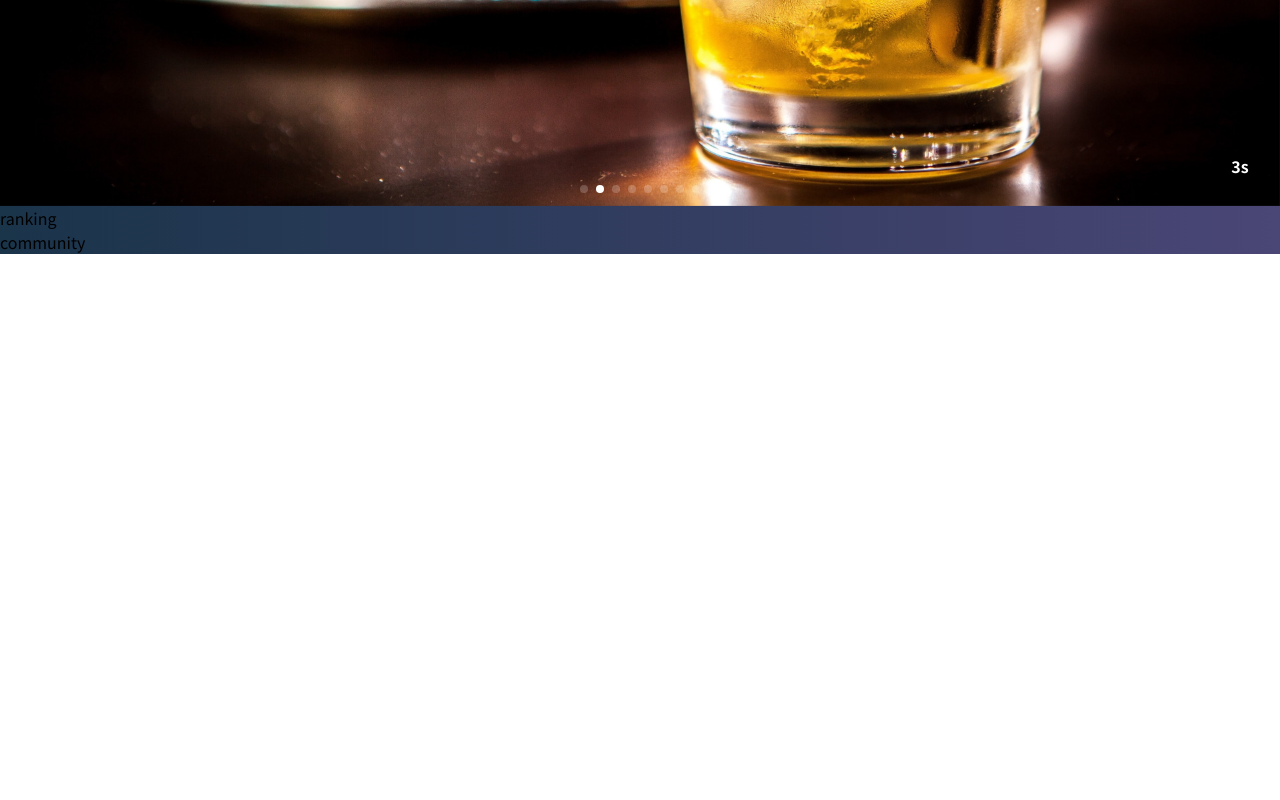
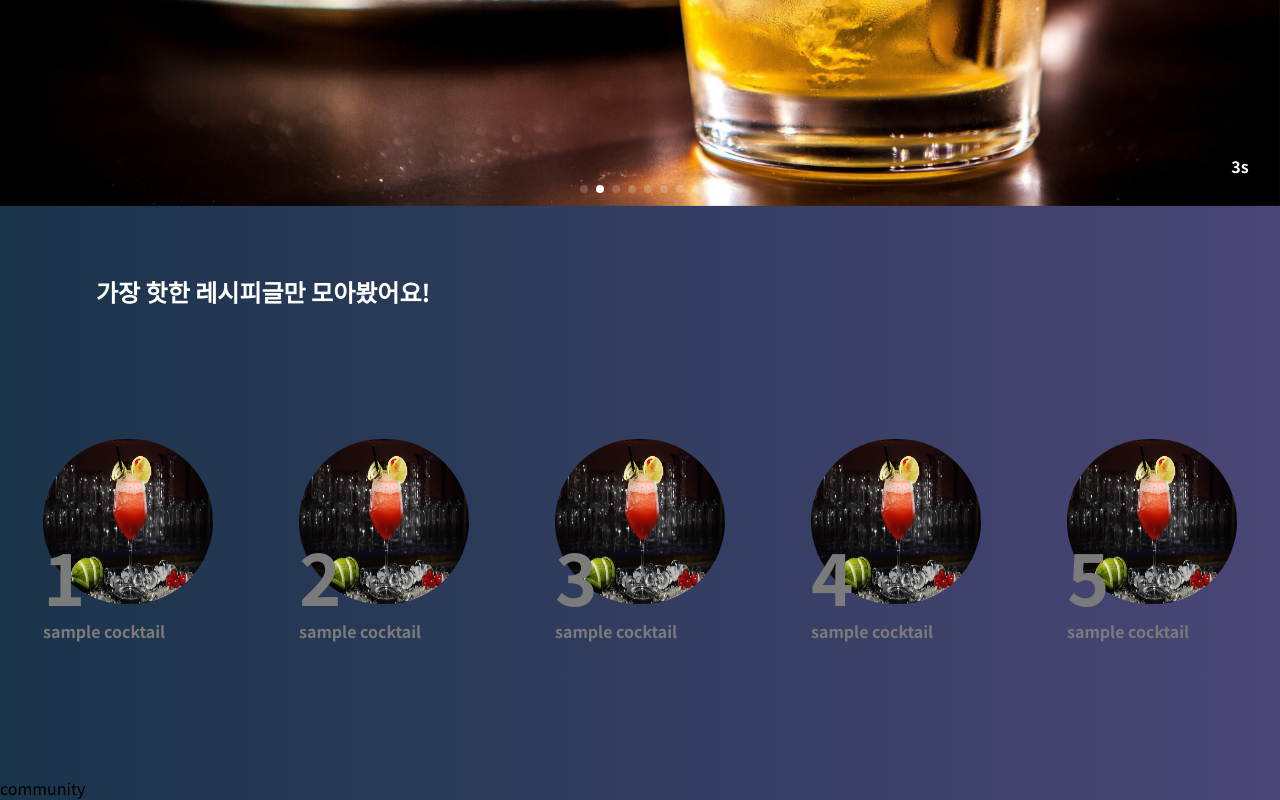
Before and after one commit to codestates-seb/seb44_main_002, a React (Create React App) app in the folder client/: page / in a window 1280 px wide. Shown: the part 594-1394 px from the top of the page. Before the commit the page ends 848 px from the top, so only its background shows below. Built offline with nearby package versions, Linux system fonts and the light colour scheme.

Commit message:
feat : 별점 1~5위 칵테일 더미데이터로 작업완료

```diff
--- /dev/null
+++ b/client/src/components/Ranking/Ranking.js
@@ -0,0 +1,85 @@
+import { useState } from 'react';
+import { useNavigate } from 'react-router-dom';
+
+import tw from 'tailwind-styled-components';
+
+const dummyData = [
+  {
+    cocktailId: 1,
+    name: 'sample cocktail',
+    imageUrl: 'images/슬라이더샘플.jpg',
+    isBookmarked: true,
+  },
+  {
+    cocktailId: 2,
+    name: 'sample cocktail',
+    imageUrl: 'images/슬라이더샘플.jpg',
+    isBookmarked: true,
+  },
+  {
+    cocktailId: 3,
+    name: 'sample cocktail',
+    imageUrl: 'images/슬라이더샘플.jpg',
+    isBookmarked: true,
+  },
+  {
+    cocktailId: 4,
+    name: 'sample cocktail',
+    imageUrl: 'images/슬라이더샘플.jpg',
+    isBookmarked: true,
+  },
+  {
+    cocktailId: 5,
+    name: 'sample cocktail',
+    imageUrl: 'images/슬라이더샘플.jpg',
+    isBookmarked: true,
+  },
+];
+
+export default function Ranking() {
+  const navigate = useNavigate();
+
+  const [hoveredIndex, setHoveredIndex] = useState(null);
+
+  const handleMouseOver = (index) => {
+    setHoveredIndex(index);
+  };
+
+  const handleMouseOut = () => {
+    setHoveredIndex(null);
+  };
+
+  return (
+    <Container>
+      <Title>가장 핫한 레시피글만 모아봤어요!</Title>
+      <ItemContainer>
+        {dummyData.map((item, index) => (
+          <Item
+            key={item.cocktailId}
+            onMouseOver={() => handleMouseOver(index)}
+            onMouseOut={handleMouseOut}
+            isHovering={hoveredIndex === index}
+            onClick={() => navigate(`/detail/${item.cocktailId}`)}
+          >
+            <ImageContainer>
+              <Image src={item.imageUrl} alt="sample" />
+              <RankingNumber>{index + 1}</RankingNumber>
+            </ImageContainer>
+            <ItemText>{item.name}</ItemText>
+          </Item>
+        ))}
+      </ItemContainer>
+    </Container>
+  );
+}
+
+const Container = tw.div`flex flex-col text-white h-[500px] mt-[70px] w-screen max-[884px]:h-full`;
+const Title = tw.div`flex flex-[1] font-bold text-2xl ml-24 max-[884px]:justify-center max-[884px]:ml-0 max-[884px]:mb-10`;
+const ItemContainer = tw.div`flex flex-[10] justify-around items-center max-[884px]:flex-col max-[884px]:w-full`;
+const Item = tw.div`flex flex-col w-[170px] max-[884px]:w-full max-[884px]:mb-8 min-[885px]:h-[220px] ${(
+  props
+) => (props.isHovering ? `text-pointPurple-100` : `text-gray-300`)}`;
+const ImageContainer = tw.div`flex-[3] relative cursor-pointer rounded-full w-full max-[884px]:rounded-none max-[884px]:w-full`;
+const Image = tw.img`rounded-full h-full w-full max-[884px]:rounded-none max-[884px]:w-full`;
+const ItemText = tw.div`flex flex-[1] items-center w-full font-bold max-[884px]:text-2xl`;
+const RankingNumber = tw.div`absolute font-extrabold text-7xl top-[100px] max-[884px]:hidden`;
--- a/client/src/pages/Main.js
+++ b/client/src/pages/Main.js
@@ -1,4 +1,5 @@
 import Slider from '../components/Slider/Slider';
+import Ranking from '../components/Ranking/Ranking';
 
 export default function Main() {
   return (
@@ -6,7 +7,9 @@ export default function Main() {
       <section className="h-screen">
         <Slider />
       </section>
-      <section>ranking</section>
+      <section className="flex justify-center">
+        <Ranking />
+      </section>
       <section>community</section>
     </main>
   );
```
